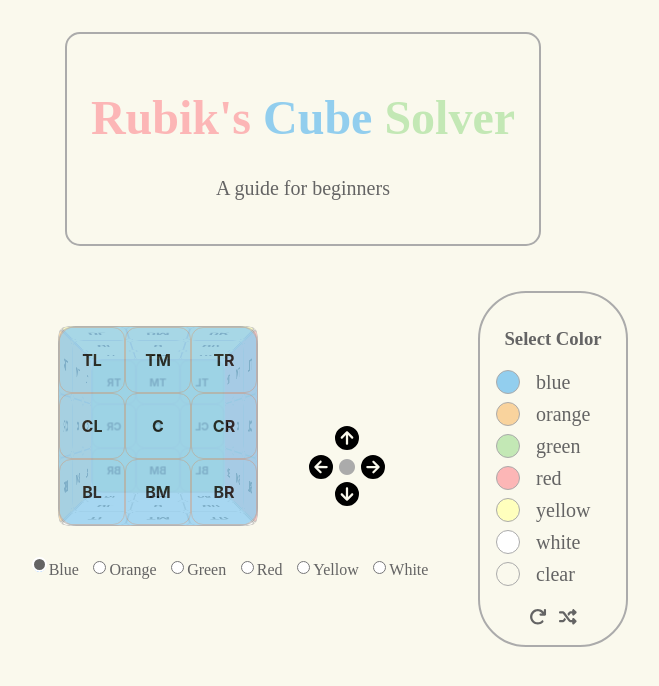
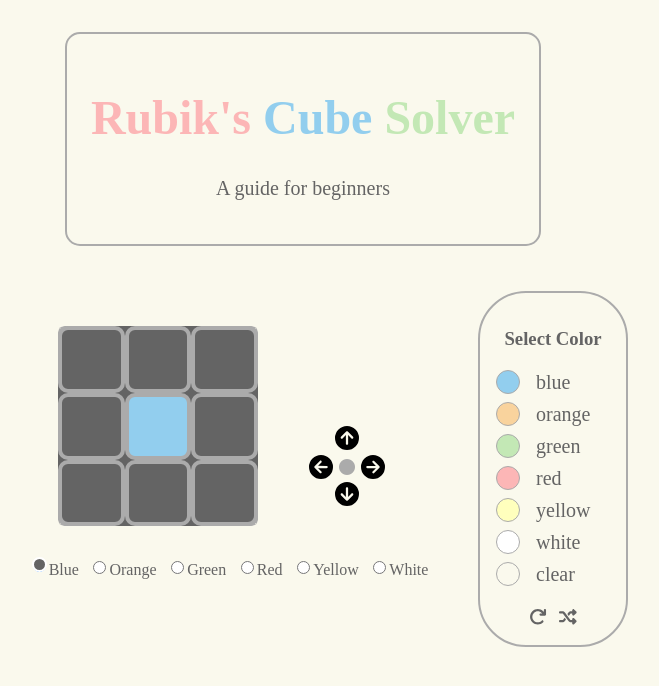
Before and after one commit to Delboy/rubiks-cube-solver, a React (Create React App) app: page / in a window 1280 px wide. Shown: the top 686 px of the page, without its empty margins (337-996 px from the left). Built offline with nearby package versions, Linux system fonts and the light colour scheme; a web font is replaced by a local one.

Commit message:
added cubesegment component and wired up function that changes segments color when clicked

```diff
--- a/src/components/Cube/CubeFace.js
+++ b/src/components/Cube/CubeFace.js
@@ -2,11 +2,13 @@
 import { axisActions, facesActions } from "../../orientation";
 import { useDispatch } from "react-redux";
 
+import CubeSegment from "./CubeSegment";
 import classes from "./CubeFace.module.css";
 
 const CubeFace = (props) => {
   const dispatch = useDispatch();
   const ref = useRef(props.face);
+
   const cubeFaceClassName = classes[props.face];
 
   // Works out which color face is facing the user
@@ -16,7 +18,10 @@
       const width = Math.round(dimensions.width);
       const height = Math.round(dimensions.height);
 
-      if ((width === 200 && height === 200) || (width === 283 && height === 283)){
+      if (
+        (width === 200 && height === 200) ||
+        (width === 283 && height === 283)
+      ) {
         dispatch(facesActions.updateCurrentFace(props.face));
       }
     }, 410);
@@ -32,15 +37,21 @@
       ref={ref}
       onClick={faceClickHandler}
     >
-      <div>TL</div>
-      <div>TM</div>
-      <div>TR</div>
-      <div>CL</div>
-      <div>C</div>
-      <div>CR</div>
-      <div>BL</div>
-      <div>BM</div>
-      <div>BR</div>
+      <CubeSegment color={'white'} />
+      <CubeSegment color={'white'} />
+      <CubeSegment color={'white'} />
+      <CubeSegment color={'white'} />
+
+      <div
+        style={{
+          backgroundColor: `var(--color-${props.face})`,
+        }}
+      >
+      </div>
+      <CubeSegment color={'white'} />
+      <CubeSegment color={'white'} />
+      <CubeSegment color={'white'} />
+      <CubeSegment color={'white'} />
     </div>
   );
 };
--- a/src/components/Cube/CubeFace.module.css
+++ b/src/components/Cube/CubeFace.module.css
@@ -4,54 +4,44 @@
     position: absolute;
     width: 200px;
     height: 200px;
-    border: 1px solid var(--color-grey);
     border-radius: 18px;
-    font-size: 16px;
     font-weight: bold;
-    color: black;
+    background-color: var(--color-darkgrey);
     text-align: center;
-    opacity: .8;
 }
 
 .cubeFace div {
     display: flex;
     justify-content: center;
     align-items: center;
-    border: 1px solid var(--color-grey);
-    border-radius: 12px;
+    border: 4px solid var(--color-grey);
+    border-radius: 10px;
 }
 
-/* .cubeFace div:hover {
-    background-color: aliceblue;
+.cubeFace div:hover {
     cursor: pointer;
-} */
+}
 
 .blue {
-    background-color: var(--color-blue);
     transform: rotateY(  0deg) translateZ(100px);
   }
 
   .green {
-    background-color: var(--color-green);
     transform: rotateY(180deg) translateZ(100px);
   }
 
   .red {
-      background-color: var(--color-red);
       transform: rotateY( 90deg) translateZ(100px);
   }
 
   .orange {
-      background-color: var(--color-orange);
       transform: rotateY(-90deg) translateZ(100px);
   }
 
   .white {
-      background-color: var(--color-white);
       transform: rotateX(-90deg) translateZ(100px);
   }
 
   .yellow {
-      background-color: var(--color-yellow);
       transform: rotateX( 90deg) translateZ(100px);
   }
--- /dev/null
+++ b/src/components/Cube/CubeSegment.js
@@ -0,0 +1,22 @@
+import { useSelector } from "react-redux";
+import { useState } from "react";
+
+const CubeSegment = (props) => {
+  const colorSelected = useSelector((state) => state.faces.colorSelected);
+  const [backgroundColor, setBackgroundColor] = useState({});
+
+  const setColorHandler = (e) => {
+    e.preventDefault();
+    setBackgroundColor({ backgroundColor: `var(--color-${colorSelected})` });
+  };
+
+  return (
+    <div
+      onClick={setColorHandler}
+      style={backgroundColor}
+    >
+    </div>
+  );
+};
+
+export default CubeSegment;
--- /dev/null
+++ b/src/components/Cube/CubeSegment.module.css
@@ -0,0 +1,6 @@
+.segment {
+    display: flex;
+    justify-content: center;
+    align-items: center;
+    border-radius: 12px;
+}
```
